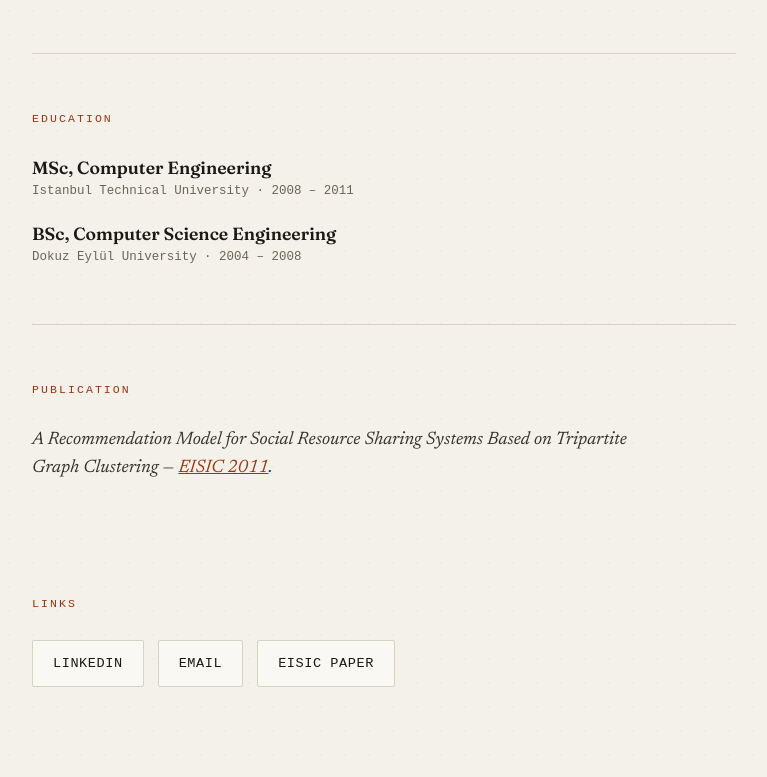
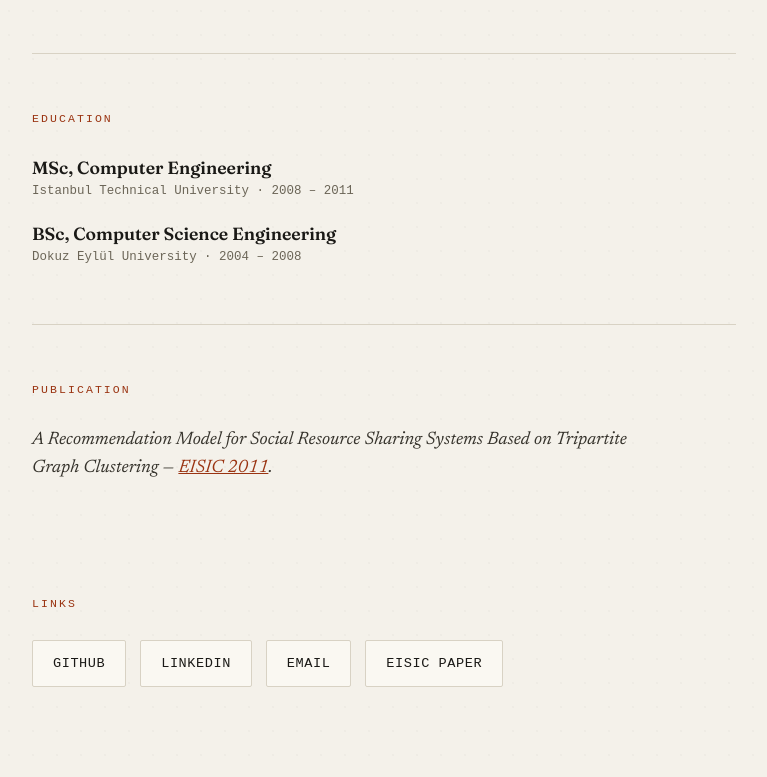
Before and after one commit to yoncau/portfolio, a plain HTML site: page index.html in a window 1280 px wide. Shown: the part 2246-3023 px from the top of the page, without its empty margins (256-1023 px from the left). Drawn offline with Linux system fonts and the light colour scheme; a web font is replaced by a local one.

Commit message:
Update index.html

```diff
--- a/index.html
+++ b/index.html
@@ -281,6 +281,7 @@
   <footer>
     <span class="label">Links</span>
     <div class="links">
+      <a href="https://github.com/yoncau">GitHub</a>
       <a href="https://www.linkedin.com/in/yoncaustunbas">LinkedIn</a>
       <a href="mailto:yoncaustunbas@hotmail.com">Email</a>
       <a href="https://ieeexplore.ieee.org/document/6061268/" id="link-paper">EISIC Paper</a>
```
